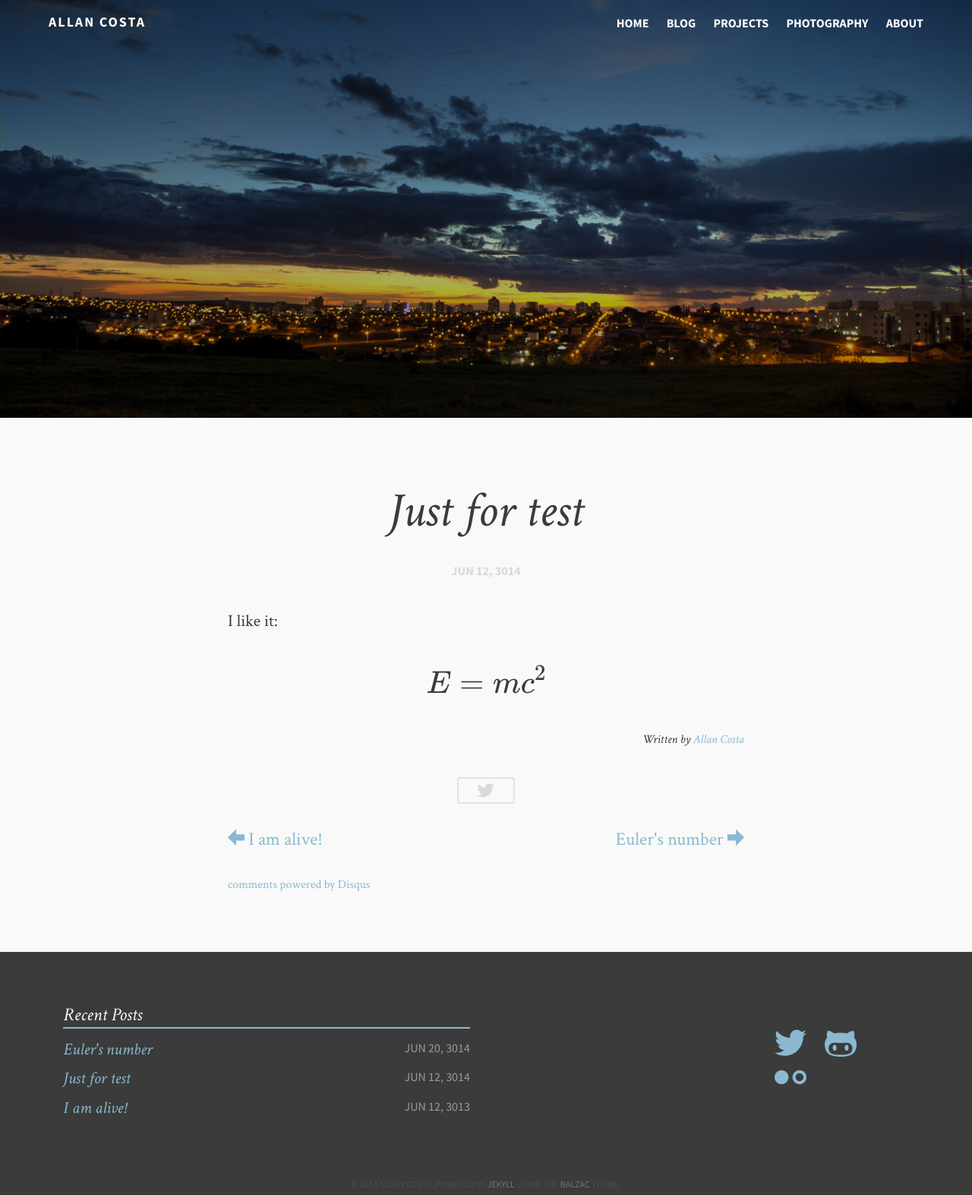
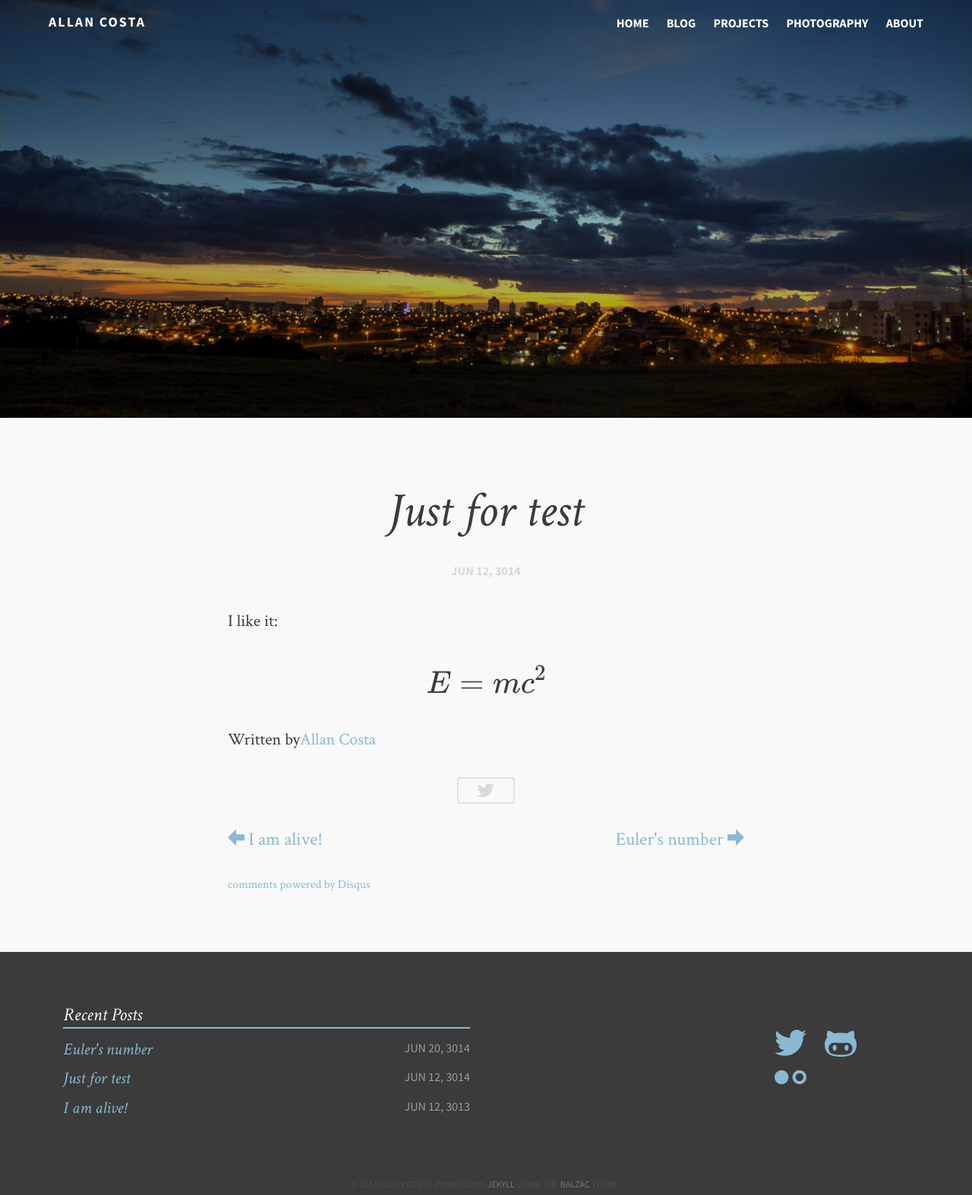
Before and after one commit to snowdj/allanino.github.io, a Jekyll site: the page built from _posts/2014-06-12-first-post.md, in a window 1280 px wide. Shown: the whole page at 76% size. Built offline with Jekyll 4.4.1, drawn with Linux system fonts in a browser that asks for light colours; formulas are drawn with MathJax 3; comment, search, counter and statistics services are not loaded.

Commit message:
Moving autorship style to CSS file.

```diff
--- a/_layouts/post.html
+++ b/_layouts/post.html
@@ -21,9 +21,7 @@
 
         {{ content }}
 
-      <p class = "autorship" style="margin-top:33px;margin-bottom:33px;text-align:right;font-style:italic;font-size:16px;">Written by
-        <a href="https://plus.google.com/u/0/108116428141422531231?rel=author">Allan Costa</a>
-      </p>
+      <p class = "autorship">Written by<a href="https://plus.google.com/u/0/108116428141422531231?rel=author">Allan Costa</a></p>
 
       <a class = "share" href="https://twitter.com/intent/tweet?text=&quot;{{ page.title }}&quot;%20{{ site.domain }}{{ page.url }}%20via%20&#64;{{ site.owner.twitter }}" data-dnt="true"><span class="icon-twitter"></span></a>
       <script>!function(d,s,id){var js,fjs=d.getElementsByTagName(s)[0];if(!d.getElementById(id)){js=d.createElement(s);js.id=id;js.src="//platform.twitter.com/widgets.js";fjs.parentNode.insertBefore(js,fjs);}}(document,"script","twitter-wjs");</script>
```
